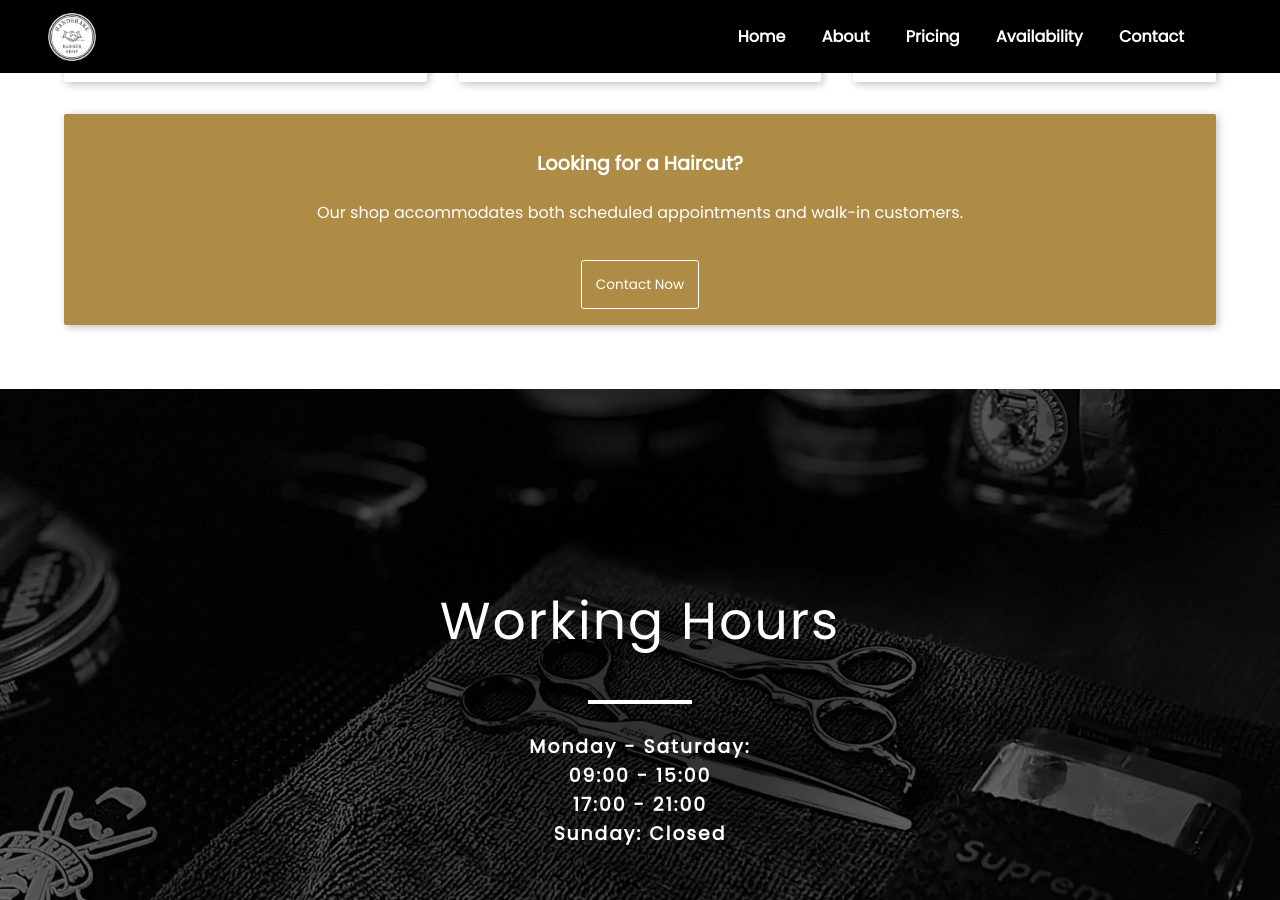
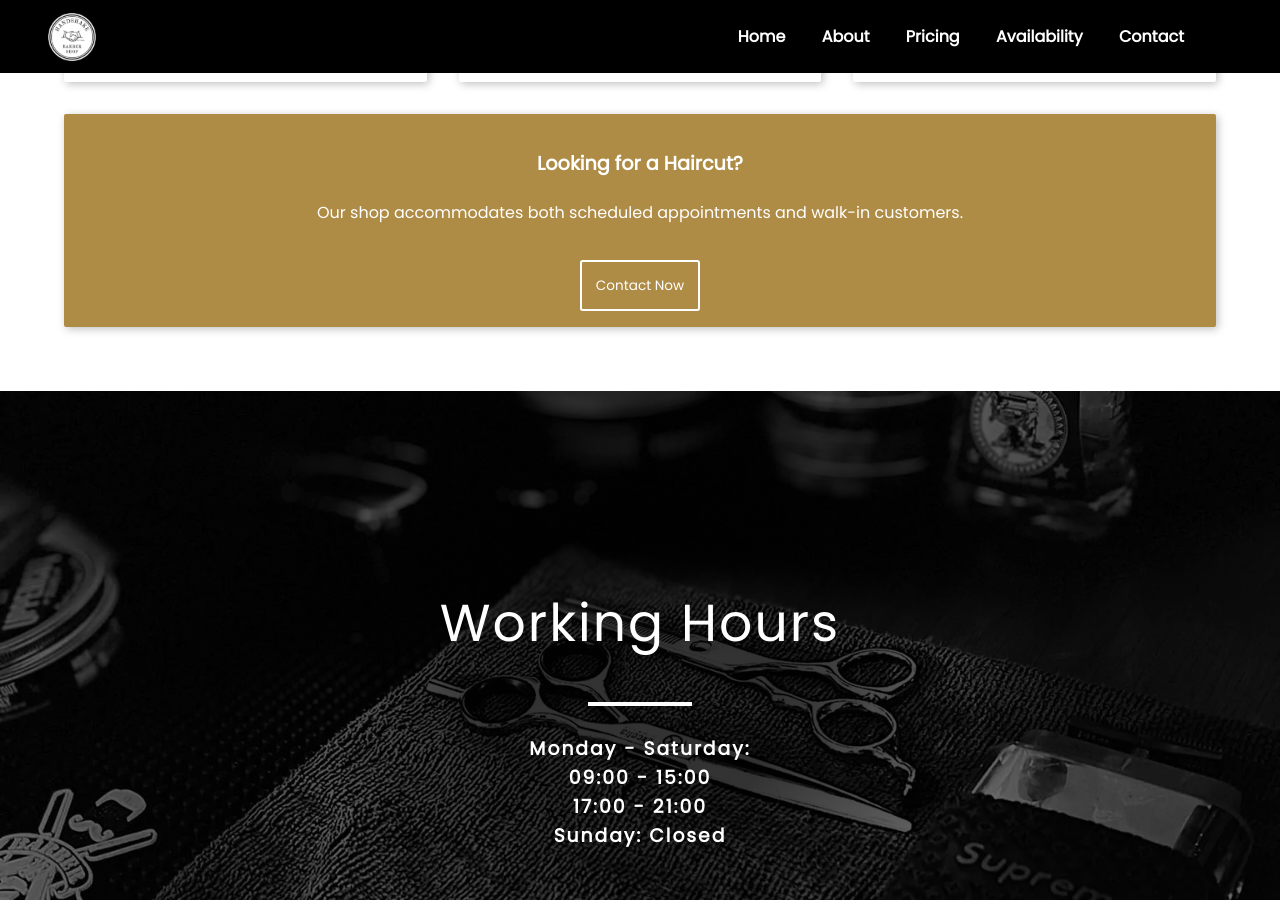
Before and after one commit to RigasAlex/handshake-barbershop, a Jekyll site: the page built from index.md, in a window 1280 px wide and 900 px high, scrolled down 2595 px. Built offline with Jekyll 4.4.1, drawn with Linux system fonts in a browser that asks for light colours.

Commit message:
Fix contact button

```diff
--- a/_layouts/home.html
+++ b/_layouts/home.html
@@ -49,7 +49,7 @@
                         <div class="card more">
                             <h2> {{ page.services.more.title }} </h2>
                             <p> {{ page.services.more.desc }} </p>
-                            <a href="#" class="button"> Contact Now </a>
+                            <a href="#contact" class="button"> Contact Now </a>
                         </div>
                     </div>
                 </div>
--- a/_sass/components/button.scss
+++ b/_sass/components/button.scss
@@ -6,33 +6,12 @@
     font-size: 16px;
     background-color: $light-color;
     color: $white;
-    border: $light-color solid 0.1em;
+    border: $light-color solid 2px;
     border-radius: .2em;
     padding: .8em 2em;
     transition: all .5s ease-out;
-    &::after {
-        opacity: 0;
-        position: absolute;
-        top: 50%;
-        left: calc(100% - 4em);
-        transform: translateY(-50%);
-        font-style: normal;
-        font-variant: normal;
-        text-rendering: auto;
-        -webkit-font-smoothing: antialiased;
-        padding-left: 0.7rem;
-        font-family: "Font Awesome 5 Free";
-        font-weight: 900;
-        content: "\f054";
-        transition: all .5s ease-out;
-    }
     &:hover, &:focus {
-        outline: $light-color solid 1px;
-        padding-right: 2em!important;
-        &::after {
-            opacity: 1;
-            left: calc(100% - 2.2em);
-
-        }
+        color: $black;
+        background-color: $white;
     }
 }
```
